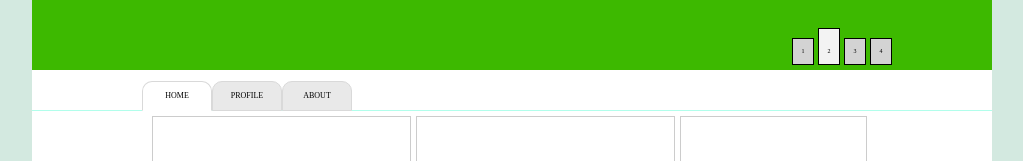
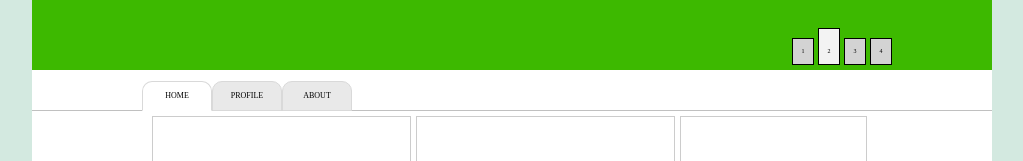
Before and after one commit to srf1995/7-8day, a plain HTML site: page index.html in a window 1280 px wide. Shown: the part 135-296 px from the top of the page, without its empty margins (128-1151 px from the left). Drawn offline with Linux system fonts and the light colour scheme.

Commit message:
Update index.html

```diff
--- a/index.html
+++ b/index.html
@@ -97,7 +97,7 @@
 			.box_3{
 				width:100%;
 				height:40px;
-				border-bottom:1px solid #b1feeb;
+				border-bottom:1px solid #C0C0C0;
 				background-color:#fff;
 			}
 			.box_3 ul{
```
